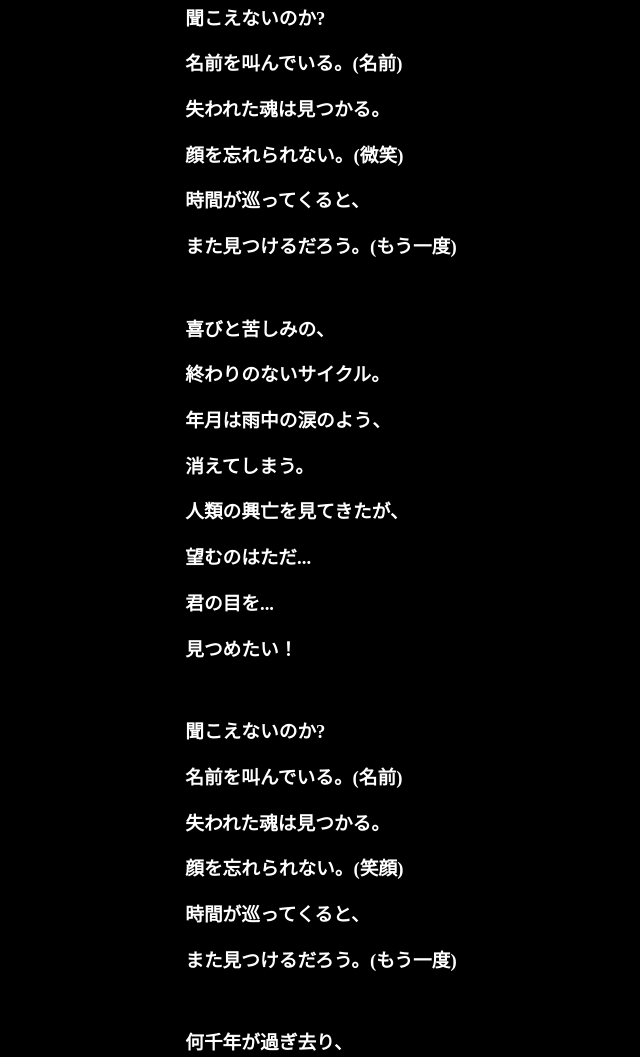
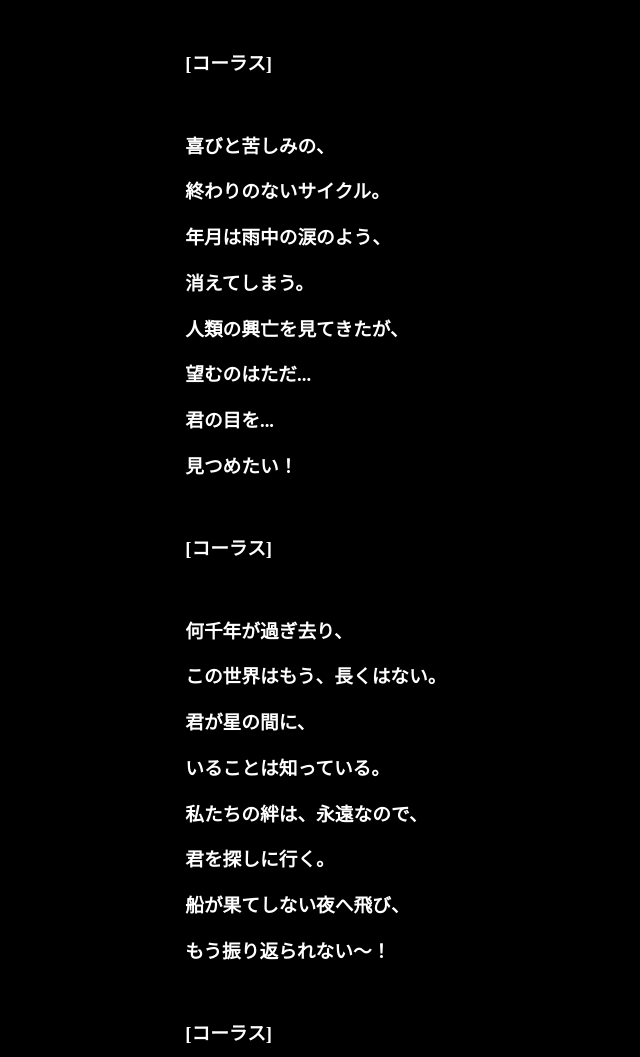
Before and after one commit to RSL-Labs/RSL-Labs.github.io, a plain HTML site: page music/songs/time-will-come-around-jp-ballad.html in a window 1280 px wide. Shown: the part 1309-2366 px from the top of the page, without its empty margins (202-842 px from the left). Drawn offline with Linux system fonts and the light colour scheme.

Commit message:
Update time-will-come-around-jp-ballad.html
-lyrics edit

```diff
--- a/music/songs/time-will-come-around-jp-ballad.html
+++ b/music/songs/time-will-come-around-jp-ballad.html
@@ -42,14 +42,15 @@
 	<h3>涙を流しながらの叫び声、</h3>
 	<h3>聞こえたらいいのに〜！</h3>
 	<br>
-	<h3>(どうして～？)</h3>
+	<h3>どうして～？</h3>
 	<br>
+	<h3>コーラス：</h3>
 	<h3>聞こえないのか?</h3>
-	<h3>名前を叫んでいる。(名前)</h3>
+	<h3>名前を叫んでいる。君の</h3>
 	<h3>失われた魂は見つかる。</h3>
-	<h3>顔を忘れられない。(微笑)</h3>
+	<h3>顔を忘れられない。微笑</h3>
 	<h3>時間が巡ってくると、</h3>
-	<h3>また見つけるだろう。(もう一度)</h3>
+	<h3>また見つけるだろう。もう一度</h3>
 	<br>
 	<h3>私たちのような愛は、</h3>
 	<h3>成り立ち得ないという。</h3>
@@ -58,14 +59,9 @@
 	<h3>でも、君を失うたびに～、</h3>
 	<h3>俺の一部も無くなってしまう!</h3>
 	<br>
-	<h3>(なぜ～？)</h3>
+	<h3>なぜ～？</h3>
 	<br>
-	<h3>聞こえないのか?</h3>
-	<h3>名前を叫んでいる。(名前)</h3>
-	<h3>失われた魂は見つかる。</h3>
-	<h3>顔を忘れられない。(微笑)</h3>
-	<h3>時間が巡ってくると、</h3>
-	<h3>また見つけるだろう。(もう一度)</h3>
+	<h3>[コーラス]</h3>
 	<br>
 	<h3>喜びと苦しみの、</h3>
 	<h3>終わりのないサイクル。</h3>
@@ -76,12 +72,7 @@
 	<h3>君の目を...</h3>
 	<h3>見つめたい！</h3>
 	<br>
-	<h3>聞こえないのか?</h3>
-	<h3>名前を叫んでいる。(名前)</h3>
-	<h3>失われた魂は見つかる。</h3>
-	<h3>顔を忘れられない。(笑顔)</h3>
-	<h3>時間が巡ってくると、</h3>
-	<h3>また見つけるだろう。(もう一度)</h3>
+	<h3>[コーラス]</h3>
 	<br>
 	<h3>何千年が過ぎ去り、</h3>
 	<h3>この世界はもう、長くはない。</h3>
@@ -92,12 +83,7 @@
 	<h3>船が果てしない夜へ飛び、</h3>
 	<h3>もう振り返られない〜！</h3>
 	<br>
-	<h3>聞こえないのか?</h3>
-	<h3>名前を叫んでいる。(名前)</h3>
-	<h3>失われた魂は見つかる。</h3>
-	<h3>顔を忘れられない。(微笑)</h3>
-	<h3>時間が巡ってくると、</h3>
-	<h3>また見つけるだろう。(もう一度)</h3>
+	<h3>[コーラス]</h3>
 	<br>
 	<h3>時間が巡ってくると、</h3>
 	<h3>また見つけるだろう。(もう一度) x4</h3>
```
